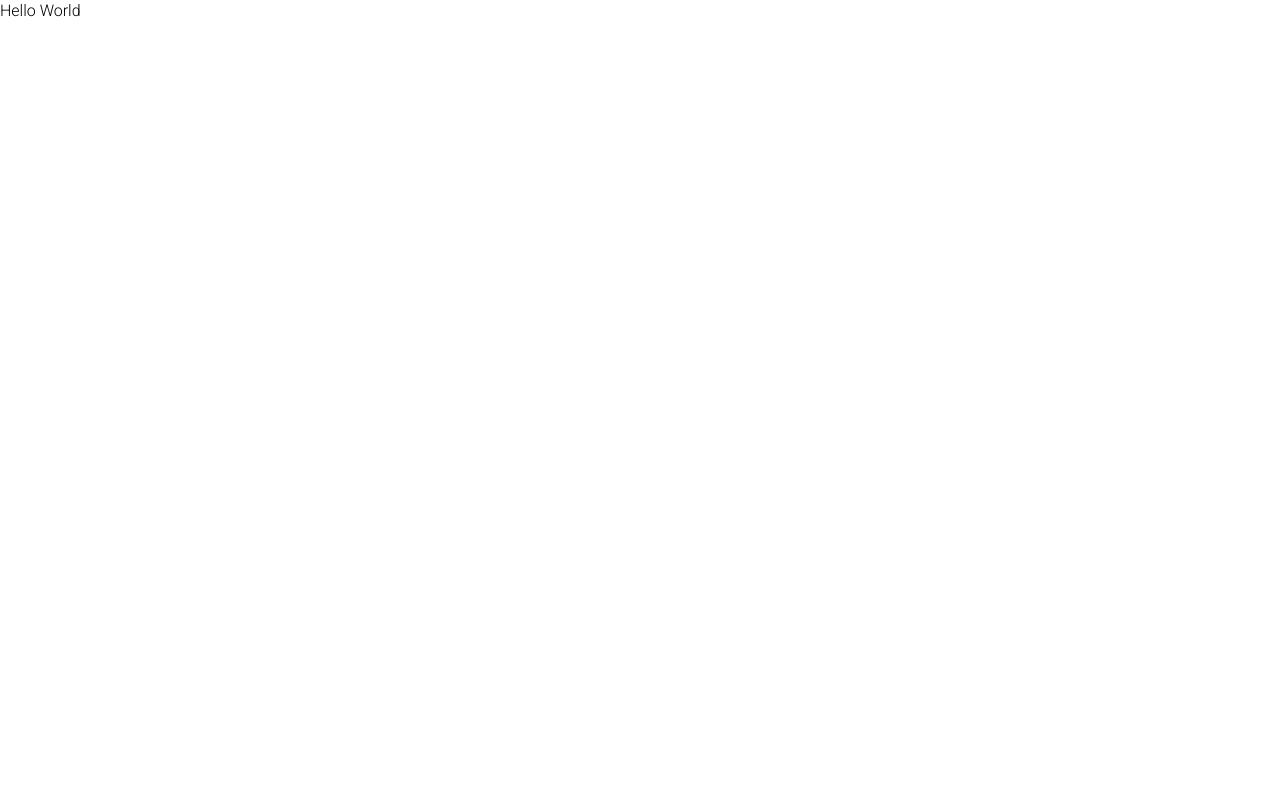
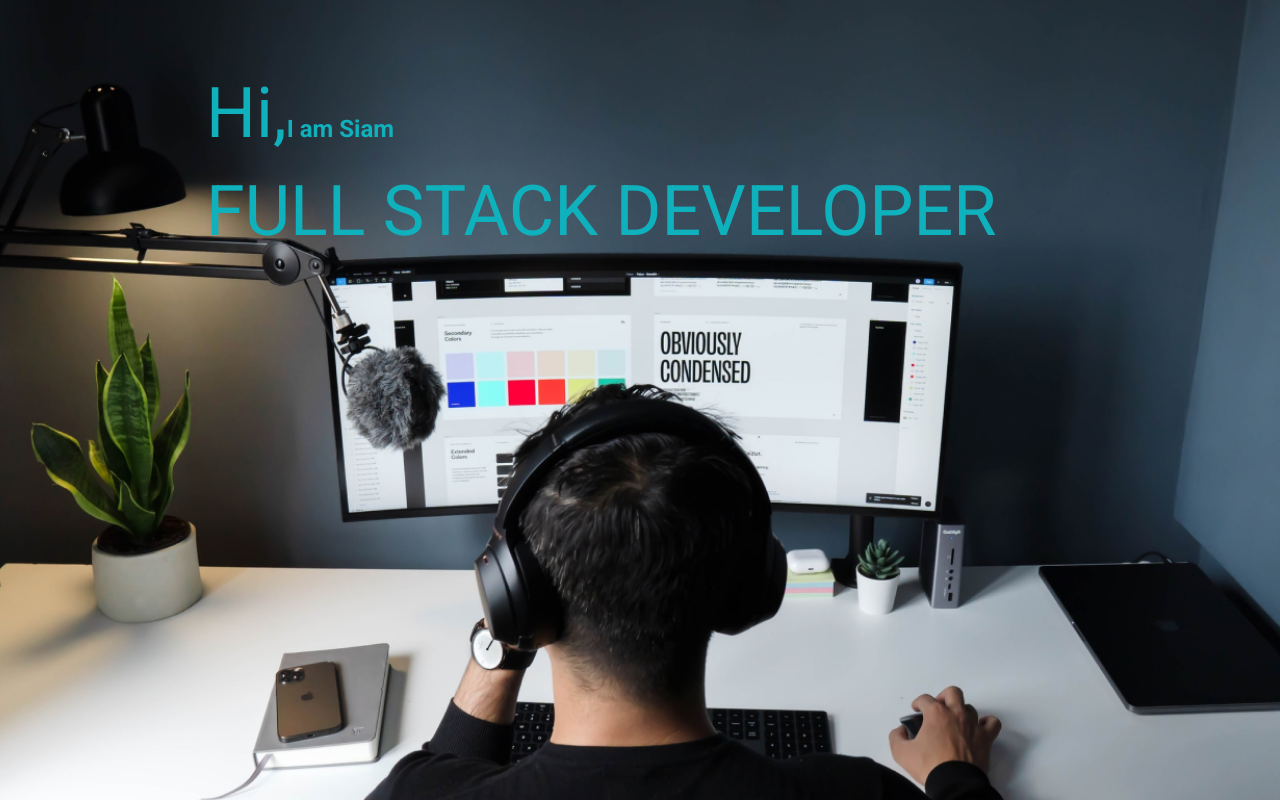
Before and after one commit to Abdulla-Siam/Project-4, a plain HTML site: page index.html in a window 1280 px wide. Drawn offline with Linux system fonts and the light colour scheme.

Commit message:
section one

```diff
--- a/index.html
+++ b/index.html
@@ -7,6 +7,11 @@
     <link rel="stylesheet" href="style.css">
 </head>
 <body>
-    Hello World
+    <section class="container">
+        <div class="content">
+            <h2><span class="txt">Hi,</span>I am Siam</h2>
+            <h1 class="text">Full Stack Developer</h1>
+        </div>
+    </section>
 </body>
 </html>
--- a/style.css
+++ b/style.css
@@ -11,3 +11,30 @@ html, body{
     font-weight: 300;
     font-family: "Roboto", sans-serif;
 }
+
+.container{
+    background-image: url(images/developer.png);
+    min-height: 100vh;
+    background-size: cover;
+    background-position: center;
+    background-repeat: no-repeat;
+}
+
+.content{
+    color: #0FB1BD;
+    margin: 0 auto;
+    max-width: 900px;
+    padding-top: 64px;
+    padding-left: 16px;
+}
+
+.txt{
+    font-size: 70px;
+    font-weight: 400;
+}
+
+.text{
+    font-size: 70px;
+    font-weight: 400;
+    text-transform: uppercase;
+}
```
